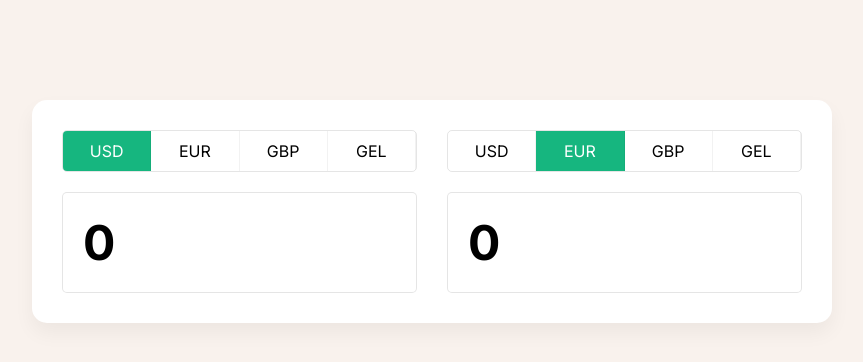
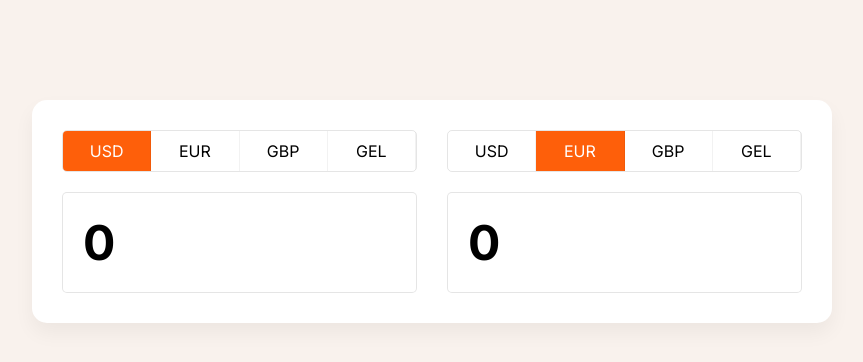
Before and after one commit to arsenjijavadze/currency-converter, a React (Create React App) app: page / in a window 1280 px wide. Shown: the top 362 px of the page, without its empty margins (208-1071 px from the left). Built offline with nearby package versions, Linux system fonts and the light colour scheme; no server answers.

Commit message:
style: change current element color

```diff
--- a/src/index.scss
+++ b/src/index.scss
@@ -64,7 +64,7 @@ body {
     }
 
     &.active {
-      background-color: #16b67f;
+      background-color: #fe5f0a;
       color: #fff;
     }
 
```
